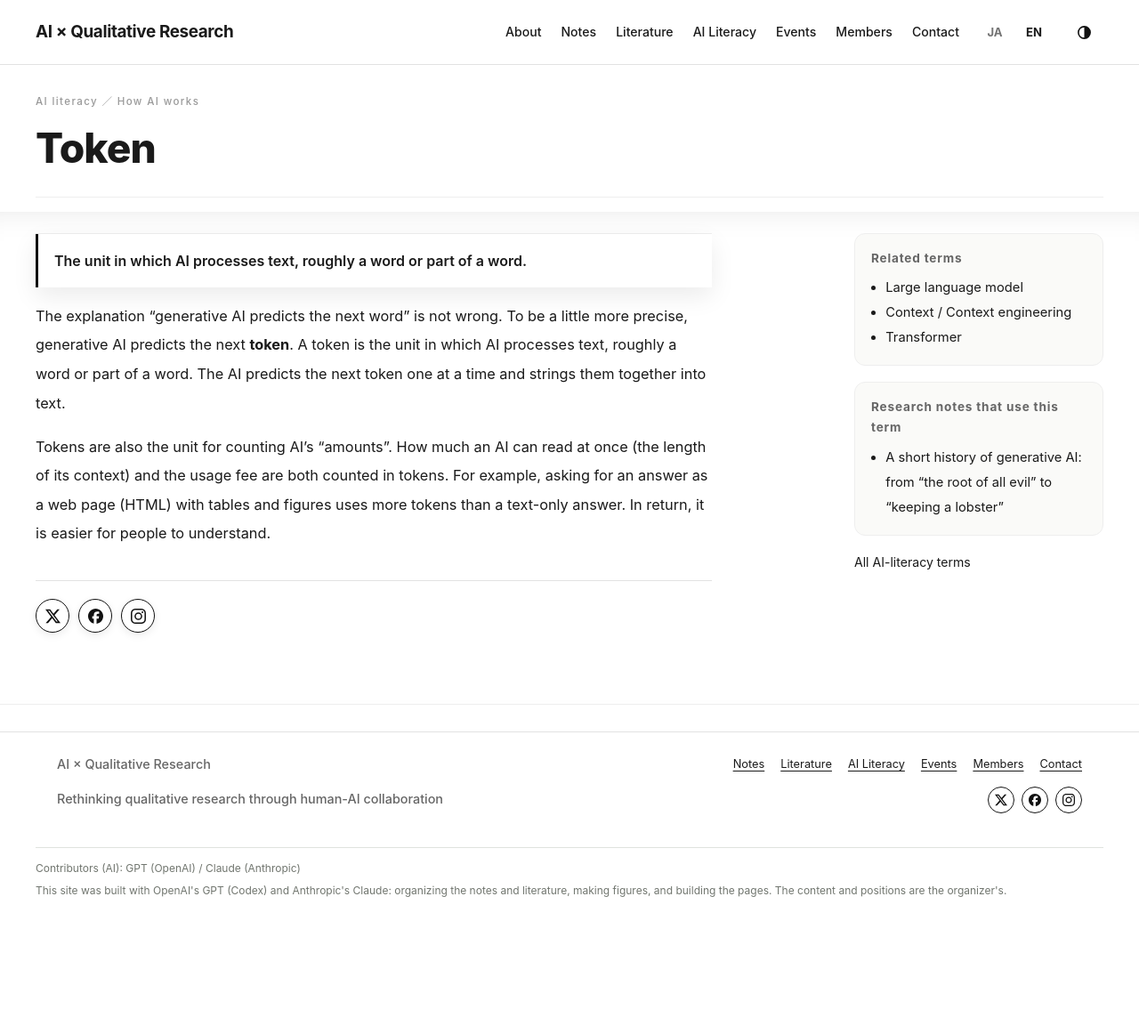
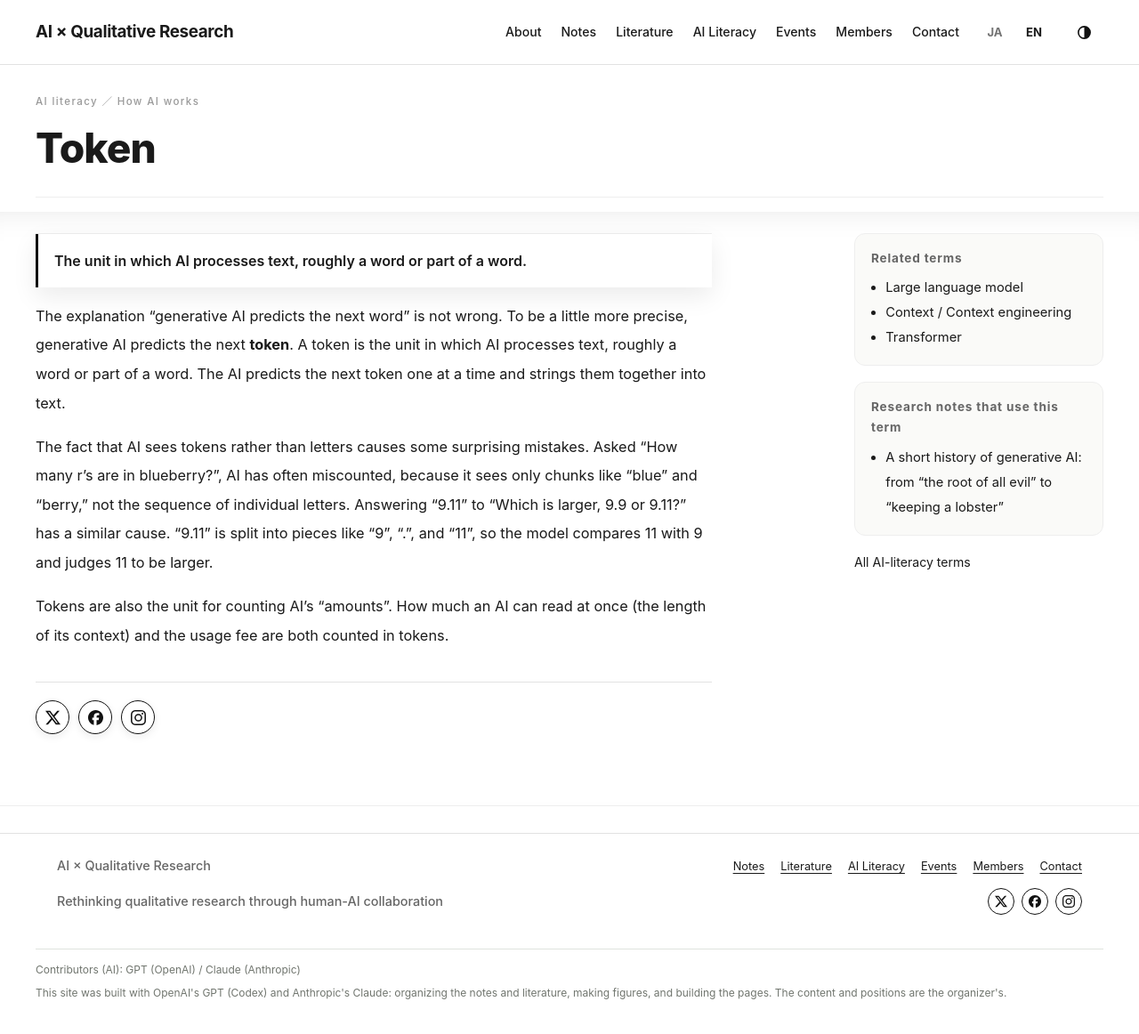
Before and after one commit to xuehaisheng/ai-qualitative-research, a Jekyll site: the page built from _wiki/token.md, in a window 1280 px wide and 1178 px high. Shown: the top 1162 px of the window at 89% size. Built offline with Jekyll 4.4.1, drawn with Linux system fonts in a browser that asks for light colours.

Commit message:
Token entry: replace the HTML example with blueberry and 9.9 vs 9.11
Co-Authored-By: Claude Opus 5.5 <noreply@anthropic.com>
Claude-Session: https://claude.ai/code/session_01Lmg6w9NJRA6yGBV9Eynzga

```diff
--- a/_wiki/token.md
+++ b/_wiki/token.md
@@ -12,10 +12,14 @@ articles: [ai-history]
 
 「生成AIは、次の言葉を予測する」という説明は間違いではない。少し厳密に言うと、生成AIは次の**トークン**を予測している。トークンは、AIが文章を処理するときの単位で、単語や、文字の一部にあたる。AIは、次に来るトークンを一つずつ予測し、それをつなげて文章を作る。
 
-トークンは、AIの「量」を数える単位でもある。AIが一度に読める量（[コンテキスト]({{ '/literacy/context/' | relative_url }})の長さ）も、利用料金も、トークンで数える。たとえば答えを表や図のあるウェブページ（HTML）で出してもらうと、文字だけの答えより多くのトークンを使う。その代わり、人には分かりやすくなる。
+AIが文字ではなくトークンを見ていることは、意外な間違いの原因になる。「blueberryにrはいくつあるか」と聞くと、AIはよく数え間違えてきた。AIには「blue」「berry」のようなかたまりしか見えず、一文字ずつの並びは見えていないからである。「9.9と9.11はどちらが大きいか」で「9.11」と答えてしまうのも、似た理由による。「9.11」は「9」「.」「11」のように切られるので、11と9を比べて、11の方が大きいと判断してしまう。
+
+トークンは、AIの「量」を数える単位でもある。AIが一度に読める量（[コンテキスト]({{ '/literacy/context/' | relative_url }})の長さ）も、利用料金も、トークンで数える。
 
 <!--EN-->
 
 The explanation “generative AI predicts the next word” is not wrong. To be a little more precise, generative AI predicts the next **token**. A token is the unit in which AI processes text, roughly a word or part of a word. The AI predicts the next token one at a time and strings them together into text.
 
-Tokens are also the unit for counting AI's “amounts”. How much an AI can read at once (the length of its [context]({{ '/literacy/context/' | relative_url }})) and the usage fee are both counted in tokens. For example, asking for an answer as a web page (HTML) with tables and figures uses more tokens than a text-only answer. In return, it is easier for people to understand.
+The fact that AI sees tokens rather than letters causes some surprising mistakes. Asked "How many r's are in blueberry?", AI has often miscounted, because it sees only chunks like "blue" and "berry," not the sequence of individual letters. Answering "9.11" to "Which is larger, 9.9 or 9.11?" has a similar cause. "9.11" is split into pieces like "9", ".", and "11", so the model compares 11 with 9 and judges 11 to be larger.
+
+Tokens are also the unit for counting AI's “amounts”. How much an AI can read at once (the length of its [context]({{ '/literacy/context/' | relative_url }})) and the usage fee are both counted in tokens.
```
